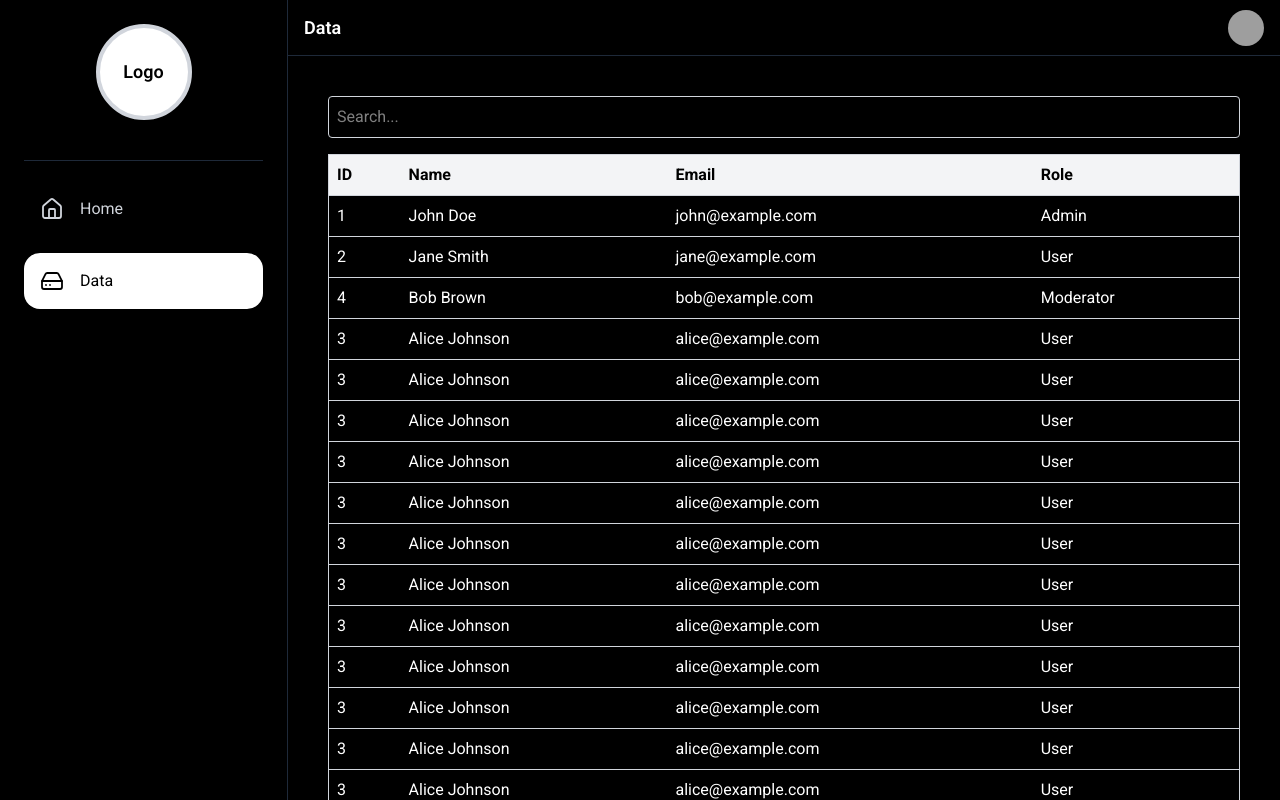
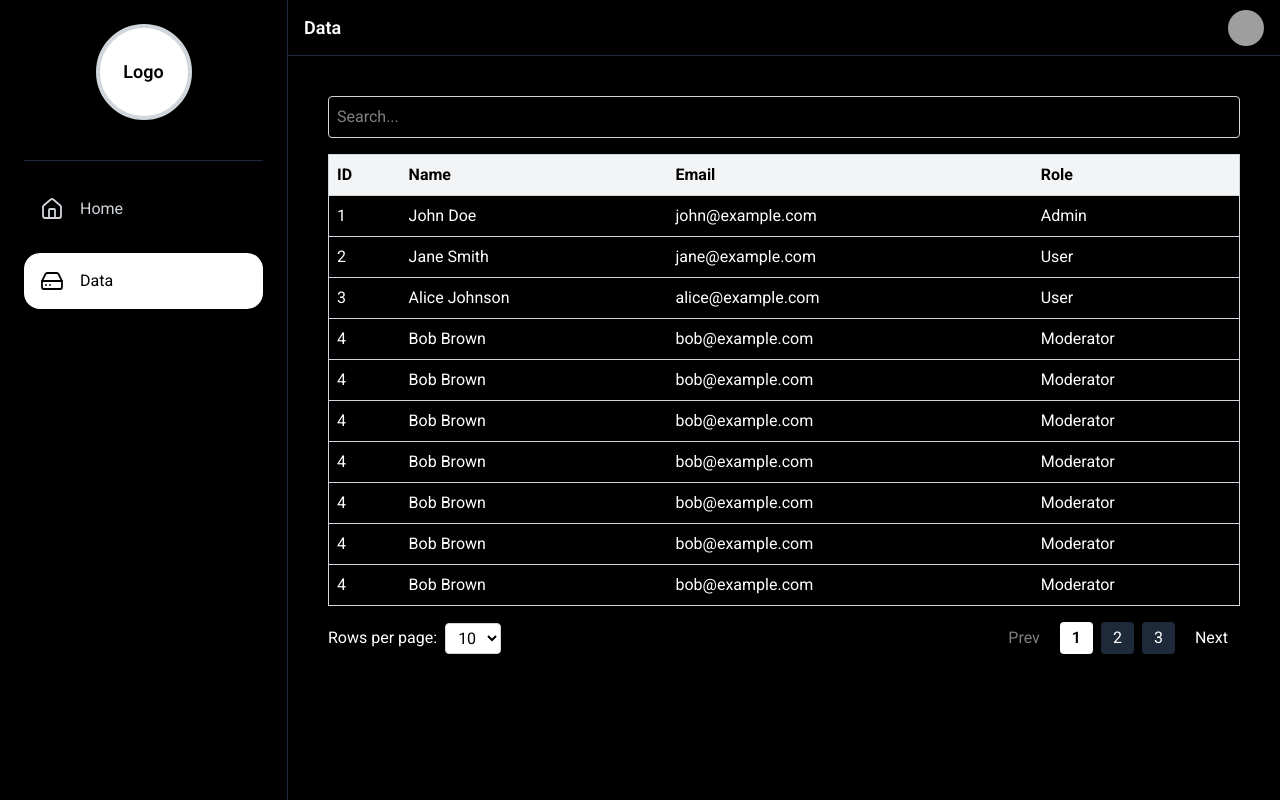
Before and after one commit to ankitrajstha/Dashboard, a React (Vite) app: page /data in a window 1280 px wide. Built offline with nearby package versions, Linux system fonts and the light colour scheme; grey boxes are pictures that could not be loaded.

Commit message:
feat: add404 design

```diff
--- a/src/components/table/Table.tsx
+++ b/src/components/table/Table.tsx
@@ -3,6 +3,7 @@ import {
   useReactTable,
   getCoreRowModel,
   getFilteredRowModel,
+  getPaginationRowModel,
   flexRender,
 } from "@tanstack/react-table";
 import type { ColumnDef } from "@tanstack/react-table";
@@ -19,64 +20,30 @@ interface User {
 const defaultData: User[] = [
   { id: 1, name: "John Doe", email: "john@example.com", role: "Admin" },
   { id: 2, name: "Jane Smith", email: "jane@example.com", role: "User" },
+  { id: 3, name: "Alice Johnson", email: "alice@example.com", role: "User" },
   { id: 4, name: "Bob Brown", email: "bob@example.com", role: "Moderator" },
-  { id: 3, name: "Alice Johnson", email: "alice@example.com", role: "User" },
-  { id: 3, name: "Alice Johnson", email: "alice@example.com", role: "User" },
-  { id: 3, name: "Alice Johnson", email: "alice@example.com", role: "User" },
-  { id: 3, name: "Alice Johnson", email: "alice@example.com", role: "User" },
-  { id: 3, name: "Alice Johnson", email: "alice@example.com", role: "User" },
-  { id: 3, name: "Alice Johnson", email: "alice@example.com", role: "User" },
-  { id: 3, name: "Alice Johnson", email: "alice@example.com", role: "User" },
-  { id: 3, name: "Alice Johnson", email: "alice@example.com", role: "User" },
-  { id: 3, name: "Alice Johnson", email: "alice@example.com", role: "User" },
-  { id: 3, name: "Alice Johnson", email: "alice@example.com", role: "User" },
-  { id: 3, name: "Alice Johnson", email: "alice@example.com", role: "User" },
-  { id: 3, name: "Alice Johnson", email: "alice@example.com", role: "User" },
-  { id: 3, name: "Alice Johnson", email: "alice@example.com", role: "User" },
-  { id: 3, name: "Alice Johnson", email: "alice@example.com", role: "User" },
-  { id: 3, name: "Alice Johnson", email: "alice@example.com", role: "User" },
-  { id: 3, name: "Alice Johnson", email: "alice@example.com", role: "User" },
-  { id: 3, name: "Alice Johnson", email: "alice@example.com", role: "User" },
-  { id: 3, name: "Alice Johnson", email: "alice@example.com", role: "User" },
-  { id: 3, name: "Alice Johnson", email: "alice@example.com", role: "User" },
-  { id: 3, name: "Alice Johnson", email: "alice@example.com", role: "User" },
-  { id: 3, name: "Alice Johnson", email: "alice@example.com", role: "User" },
-  { id: 3, name: "Alice Johnson", email: "alice@example.com", role: "User" },
-  { id: 3, name: "Alice Johnson", email: "alice@example.com", role: "User" },
-  { id: 3, name: "Alice Johnson", email: "alice@example.com", role: "User" },
-  { id: 3, name: "Alice Johnson", email: "alice@example.com", role: "User" },
-  { id: 3, name: "Alice Johnson", email: "alice@example.com", role: "User" },
-  { id: 3, name: "Alice Johnson", email: "alice@example.com", role: "User" },
-  { id: 3, name: "Alice Johnson", email: "alice@example.com", role: "User" },
-  { id: 3, name: "Alice Johnson", email: "alice@example.com", role: "User" },
-  { id: 3, name: "Alice Johnson", email: "alice@example.com", role: "User" },
-  { id: 3, name: "Alice Johnson", email: "alice@example.com", role: "User" },
-  { id: 3, name: "Alice Johnson", email: "alice@example.com", role: "User" },
-  { id: 3, name: "Alice Johnson", email: "alice@example.com", role: "User" },
-  { id: 3, name: "Alice Johnson", email: "alice@example.com", role: "User" },
-  { id: 3, name: "Alice Johnson", email: "alice@example.com", role: "User" },
-  { id: 3, name: "Alice Johnson", email: "alice@example.com", role: "User" },
-  { id: 3, name: "Alice Johnson", email: "alice@example.com", role: "User" },
-  { id: 3, name: "Alice Johnson", email: "alice@example.com", role: "User" },
-  { id: 3, name: "Alice Johnson", email: "alice@example.com", role: "User" },
-  { id: 3, name: "Alice Johnson", email: "alice@example.com", role: "User" },
-  { id: 3, name: "Alice Johnson", email: "alice@example.com", role: "User" },
-  { id: 3, name: "Alice Johnson", email: "alice@example.com", role: "User" },
-  { id: 3, name: "Alice Johnson", email: "alice@example.com", role: "User" },
-  { id: 3, name: "Alice Johnson", email: "alice@example.com", role: "User" },
-  { id: 3, name: "Alice Johnson", email: "alice@example.com", role: "User" },
-  { id: 3, name: "Alice Johnson", email: "alice@example.com", role: "User" },
-  { id: 3, name: "Alice Johnson", email: "alice@example.com", role: "User" },
-  { id: 3, name: "Alice Johnson", email: "alice@example.com", role: "User" },
-  { id: 3, name: "Alice Johnson", email: "alice@example.com", role: "User" },
-  { id: 3, name: "Alice Johnson", email: "alice@example.com", role: "User" },
-  { id: 3, name: "Alice Johnson", email: "alice@example.com", role: "User" },
-  { id: 3, name: "Alice Johnson", email: "alice@example.com", role: "User" },
-  { id: 3, name: "Alice Johnson", email: "alice@example.com", role: "User" },
+  { id: 4, name: "Bob Brown", email: "bob@example.com", role: "Moderator" },
+  { id: 4, name: "Bob Brown", email: "bob@example.com", role: "Moderator" },
+  { id: 4, name: "Bob Brown", email: "bob@example.com", role: "Moderator" },
+  { id: 4, name: "Bob Brown", email: "bob@example.com", role: "Moderator" },
+  { id: 4, name: "Bob Brown", email: "bob@example.com", role: "Moderator" },
+  { id: 4, name: "Bob Brown", email: "bob@example.com", role: "Moderator" },
+  { id: 4, name: "Bob Brown", email: "bob@example.com", role: "Moderator" },
+  { id: 4, name: "Bob Brown", email: "bob@example.com", role: "Moderator" },
+  { id: 4, name: "Bob Brown", email: "bob@example.com", role: "Moderator" },
+  { id: 4, name: "Bob Brown", email: "bob@example.com", role: "Moderator" },
+  { id: 4, name: "Bob Brown", email: "bob@example.com", role: "Moderator" },
+  { id: 4, name: "Bob Brown", email: "bob@example.com", role: "Moderator" },
+  { id: 4, name: "Bob Brown", email: "bob@example.com", role: "Moderator" },
+  { id: 4, name: "Bob Brown", email: "bob@example.com", role: "Moderator" },
+  { id: 4, name: "Bob Brown", email: "bob@example.com", role: "Moderator" },
+  { id: 4, name: "Bob Brown", email: "bob@example.com", role: "Moderator" },
+  { id: 4, name: "Bob Brown", email: "bob@example.com", role: "Moderator" },
 ];
 
 const Table: React.FC = () => {
   const [globalFilter, setGlobalFilter] = useState("");
+  const [pagination, setPagination] = useState({ pageIndex: 0, pageSize: 10 });
 
   const columns = useMemo<ColumnDef<User>[]>(
     () => [
@@ -88,20 +55,21 @@ const Table: React.FC = () => {
     []
   );
 
+  // eslint-disable-next-line react-hooks/incompatible-library
   const table = useReactTable({
     data: defaultData,
     columns,
-    state: { globalFilter },
+    state: { globalFilter, pagination },
+    onPaginationChange: setPagination,
     globalFilterFn: (row, columnId, filterValue) => {
       const value = row.getValue(columnId);
-
-      const stringValue =
-        value !== undefined && value !== null ? String(value) : "";
-
-      return stringValue.toLowerCase().includes(filterValue.toLowerCase());
+      return String(value || "")
+        .toLowerCase()
+        .includes(String(filterValue).toLowerCase());
     },
     getCoreRowModel: getCoreRowModel(),
     getFilteredRowModel: getFilteredRowModel(),
+    getPaginationRowModel: getPaginationRowModel(),
   });
 
   return (
@@ -142,12 +110,17 @@ const Table: React.FC = () => {
             ))}
           </tbody>
         </table>
+
         <Pagination
-          pageIndex={table.getState().pagination.pageIndex}
+          pageIndex={pagination.pageIndex}
           pageCount={table.getPageCount()}
-          pageSize={table.getState().pagination.pageSize}
-          onPageChange={(page) => table.setPageIndex(page)}
-          onPageSizeChange={(size) => table.setPageSize(size)}
+          pageSize={pagination.pageSize}
+          onPageChange={(page) =>
+            setPagination((prev) => ({ ...prev, pageIndex: page }))
+          }
+          onPageSizeChange={(size) =>
+            setPagination({ pageIndex: 0, pageSize: size })
+          }
         />
       </div>
     </div>
--- a/src/pages/PageNotFound.tsx
+++ b/src/pages/PageNotFound.tsx
@@ -1,5 +1,9 @@
 const PageNotFound = () => {
-  return <div>PageNotFound</div>;
+  return (
+    <div className="flex items-center justify-center w-full h-full">
+      <h2 className="text-red-500 text-3xl">404 Page Not Found</h2>
+    </div>
+  );
 };
 
 export default PageNotFound;
```
